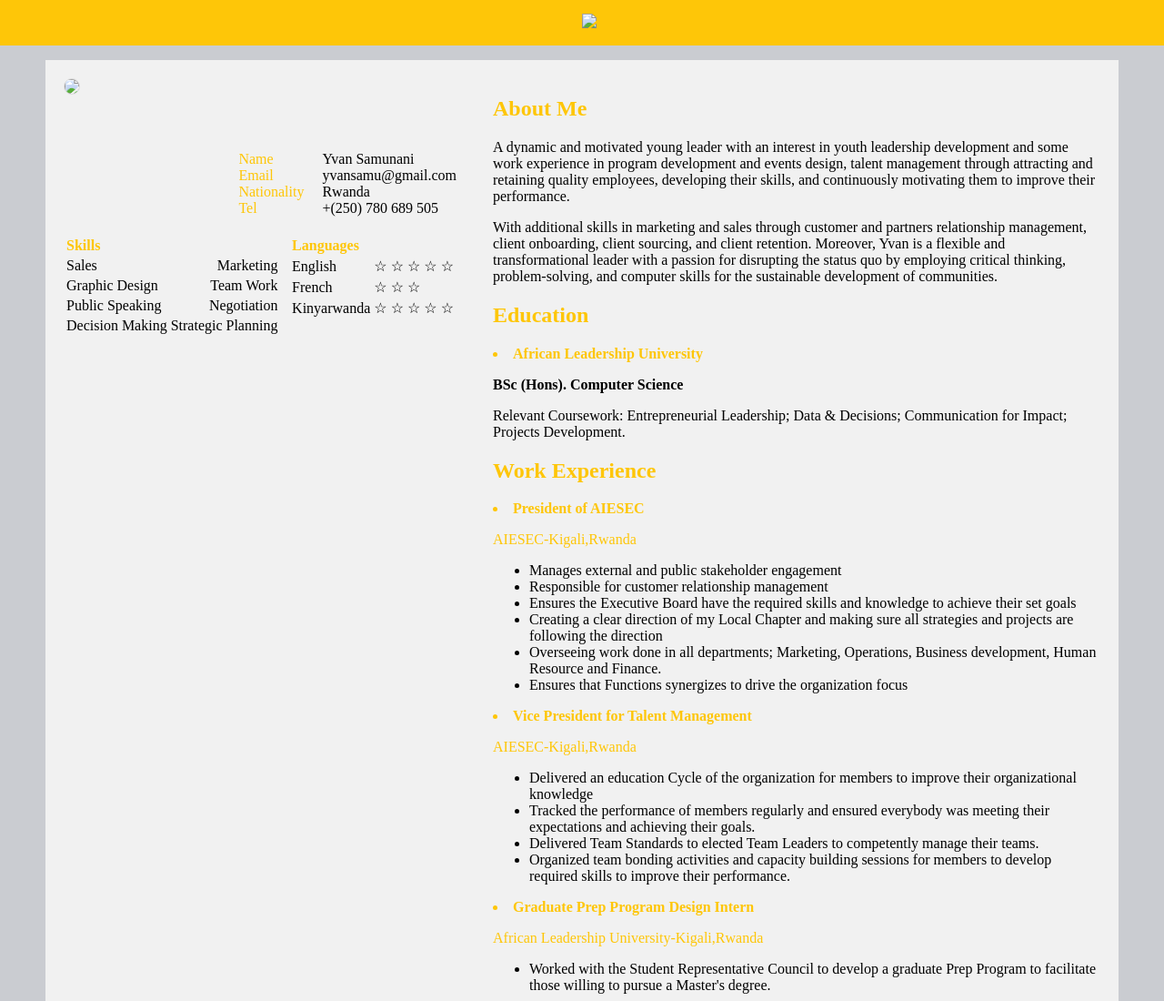
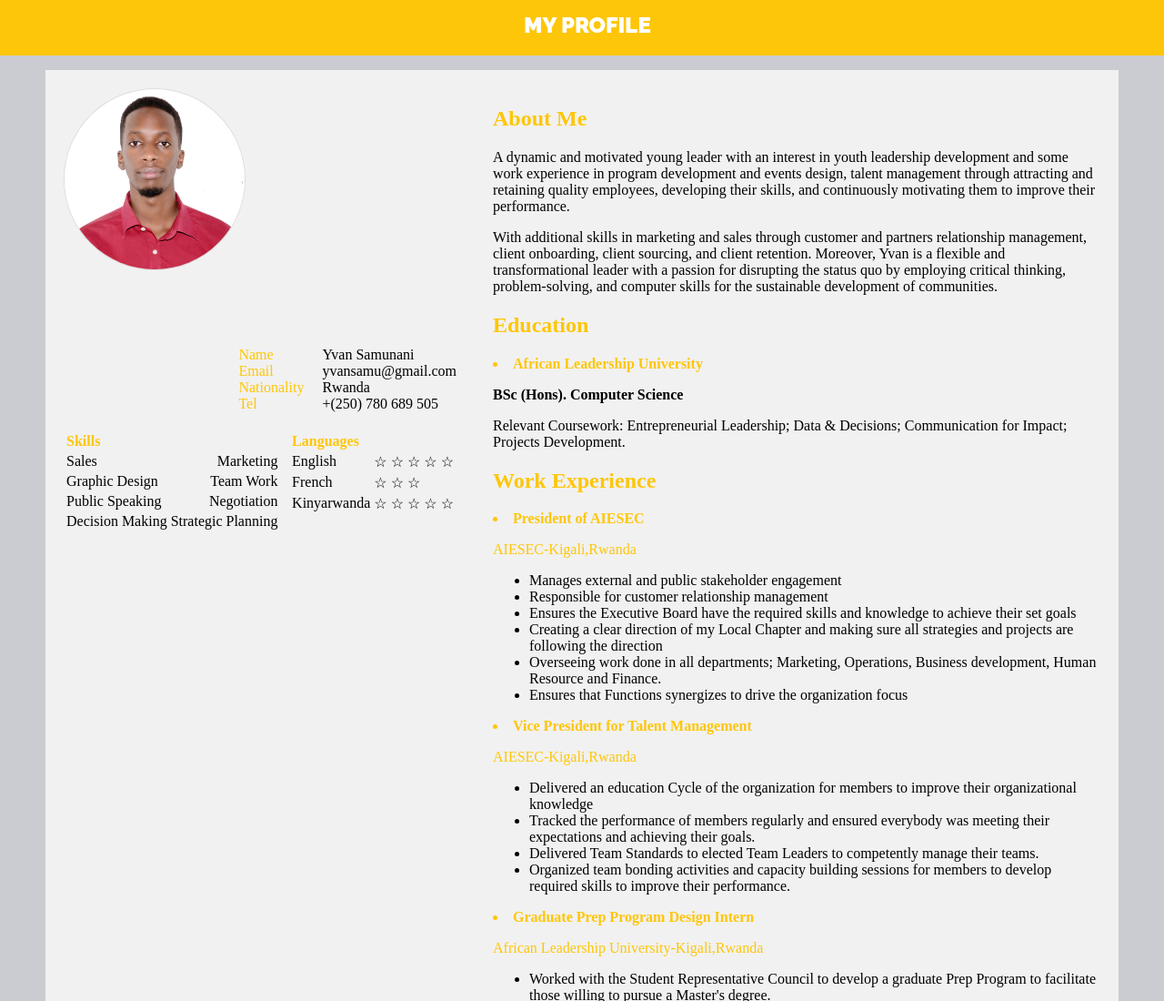
Before and after one commit to YvanSamunani/myfolio, a plain HTML site: page myfolio/Index.html in a window 1280 px wide. Shown: the top 1100 px of the page at 91% size. Drawn offline with Linux system fonts and the light colour scheme; files that its build step writes are made by us from their sources.

Commit message:
Update Index.html

```diff
--- a/myfolio/Index.html
+++ b/myfolio/Index.html
@@ -2,7 +2,7 @@
 <html>
     <head>
         <title>Personal Profile</title>
-        <link rel="stylesheet" href="styles.css">
+        <link rel="stylesheet" href="Assests/styles.css">
         <meta name="viewport" content="width=device-width, initial-scale=1">
     </head>
     <body>
@@ -11,14 +11,14 @@
         <div class="navbar">
 
             <ul>
-                <center><img src="logo.png"></center>
+                <center><img src="Assests/Logo.png"></center>
 
             </ul>
         </div>
 
         <section>
             <div class="sideBar-1">
-                <img src="Profile1.jpg" style="width:200px">
+                <img src="Assests/Profile1.jpg" style="width:200px">
                 <div class="personal_information" style="float: right;margin-top: 80px;">
                     <ul>
                         <li style="color: #fec608;"><a>Name </a></li>
```
